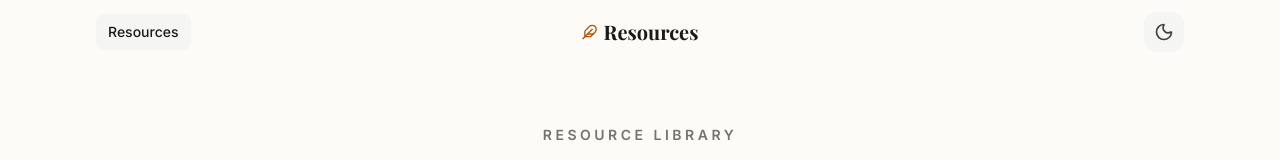
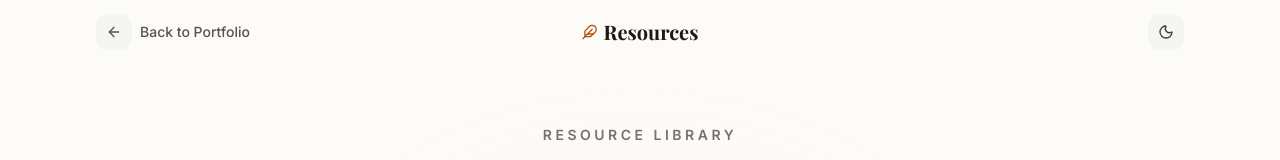
Before and after one commit to DerrickMits/resources, a Next.js app: page / in a window 1280 px wide. Shown: the top 160 px of the page. Built offline with nearby package versions, Linux system fonts and the light colour scheme; a web font is replaced by a local one.

Commit message:
Add Back to Portfolio link on left side, remove redundant Resources nav link

```diff
--- a/components/Navbar.tsx
+++ b/components/Navbar.tsx
@@ -1,22 +1,14 @@
 "use client";
 
 import { useState, useEffect } from "react";
-import { motion, AnimatePresence } from "framer-motion";
 import { useTheme } from "next-themes";
-import { Sun, Moon, Menu, X, Feather } from "lucide-react";
+import { Sun, Moon, Feather, ArrowLeft } from "lucide-react";
 import Link from "next/link";
-import { usePathname } from "next/navigation";
-
-const navLinks = [
-  { href: "/resources", label: "Resources", isActive: true },
-];
 
 export default function Navbar() {
   const { theme, setTheme } = useTheme();
   const [mounted, setMounted] = useState(false);
-  const [mobileOpen, setMobileOpen] = useState(false);
   const [scrolled, setScrolled] = useState(false);
-  const pathname = usePathname();
 
   useEffect(() => {
     setMounted(true);
@@ -26,19 +18,31 @@ export default function Navbar() {
   }, []);
 
   const toggleTheme = () => setTheme(theme === "dark" ? "light" : "dark");
-  const closeMobile = () => setMobileOpen(false);
 
   return (
-    <>
     <header
-        className={`fixed top-0 left-0 right-0 z-40 transition-all duration-300 ${
+      className={`fixed top-0 inset-x-0 z-40 transition-all duration-300 ${
         scrolled
           ? "glass border-b border-warm-200/60 dark:border-warm-800/60 shadow-sm"
           : "bg-transparent"
       }`}
     >
       <nav className="max-w-6xl mx-auto px-6 md:px-8 h-16 flex items-center justify-between">
-          {/* Wordmark — matches The Ledger style */}
+        {/* Back to portfolio */}
+        <Link
+          href="https://portfoliosite-pearl-one.vercel.app"
+          className="group inline-flex items-center gap-2 text-sm font-medium text-warm-600 dark:text-warm-400 hover:text-warm-900 dark:hover:text-warm-100 transition-colors"
+        >
+          <span className="inline-flex items-center justify-center w-9 h-9 rounded-xl bg-warm-100 dark:bg-warm-800 group-hover:bg-warm-200 dark:group-hover:bg-warm-700 transition-colors">
+            <ArrowLeft
+              className="w-4 h-4 transition-transform duration-200 group-hover:-translate-x-0.5"
+              strokeWidth={2}
+            />
+          </span>
+          <span className="hidden sm:inline">Back to Portfolio</span>
+        </Link>
+
+        {/* Wordmark — centered like The Ledger */}
         <Link
           href="/"
           className="absolute left-1/2 -translate-x-1/2 font-display text-lg sm:text-xl font-bold text-warm-900 dark:text-warm-100 hover:text-warm-700 dark:hover:text-warm-300 transition-colors inline-flex items-center gap-1.5"
@@ -50,107 +54,23 @@ export default function Navbar() {
           <span>Resources</span>
         </Link>
 
-          {/* Desktop Links */}
-          <div className="hidden md:flex items-center gap-1">
-            {navLinks.map((link) => {
-              const isActive = link.isActive || pathname === link.href;
-              const isExternal = link.href.startsWith("http");
-              const Comp = isExternal ? "a" : Link;
-              const props = isExternal
-                ? { href: link.href }
-                : { href: link.href };
-
-              return (
-                <Comp
-                  key={link.label}
-                  {...props}
-                  className={`px-3 py-2 rounded-lg text-sm font-medium transition-colors ${
-                    isActive
-                      ? "text-warm-900 dark:text-warm-100 bg-warm-100 dark:bg-warm-800"
-                      : "text-warm-600 dark:text-warm-400 hover:text-warm-900 dark:hover:text-warm-100 hover:bg-warm-100 dark:hover:bg-warm-800"
-                  }`}
-                >
-                  {link.label}
-                </Comp>
-              );
-            })}
-          </div>
-
-          {/* Theme Toggle + Mobile Menu */}
-          <div className="flex items-center gap-3">
+        {/* Theme toggle */}
+        <div className="flex items-center">
           {mounted && (
             <button
               onClick={toggleTheme}
-                className="w-10 h-10 rounded-xl bg-warm-100 dark:bg-warm-800 flex items-center justify-center hover:bg-warm-200 dark:hover:bg-warm-700 transition-colors"
+              className="w-9 h-9 rounded-xl bg-warm-100 dark:bg-warm-800 flex items-center justify-center hover:bg-warm-200 dark:hover:bg-warm-700 transition-colors"
               aria-label="Toggle theme"
             >
               {theme === "dark" ? (
-                  <Sun className="w-5 h-5 text-warm-300" />
+                <Sun className="w-4 h-4 text-warm-300" strokeWidth={2} />
               ) : (
-                  <Moon className="w-5 h-5 text-warm-700" />
+                <Moon className="w-4 h-4 text-warm-700" strokeWidth={2} />
               )}
             </button>
           )}
-
-            <button
-              onClick={() => setMobileOpen(!mobileOpen)}
-              className="md:hidden w-10 h-10 rounded-xl bg-warm-100 dark:bg-warm-800 flex items-center justify-center hover:bg-warm-200 dark:hover:bg-warm-700 transition-colors"
-              aria-label="Toggle menu"
-            >
-              {mobileOpen ? (
-                <X className="w-5 h-5 text-warm-700 dark:text-warm-300" />
-              ) : (
-                <Menu className="w-5 h-5 text-warm-700 dark:text-warm-300" />
-              )}
-            </button>
         </div>
       </nav>
     </header>
-
-      {/* Mobile Menu */}
-      <AnimatePresence>
-        {mobileOpen && (
-          <motion.div
-            initial={{ opacity: 0 }}
-            animate={{ opacity: 1 }}
-            exit={{ opacity: 0 }}
-            transition={{ duration: 0.15 }}
-            className="fixed inset-0 z-30 md:hidden"
-            onClick={closeMobile}
-          >
-            <div className="absolute inset-0 bg-black/40 backdrop-blur-sm" />
-            <motion.div
-              initial={{ x: "100%" }}
-              animate={{ x: 0 }}
-              exit={{ x: "100%" }}
-              transition={{ duration: 0.25, ease: "easeInOut" }}
-              className="absolute top-0 right-0 bottom-0 w-72 bg-white dark:bg-warm-900 border-l border-warm-200 dark:border-warm-800 shadow-2xl pt-20 px-6"
-              onClick={(e) => e.stopPropagation()}
-            >
-              <div className="flex flex-col gap-1">
-                {navLinks.map((link) => {
-                  const isExternal = link.href.startsWith("http");
-                  const Comp = isExternal ? "a" : Link;
-                  const props = isExternal
-                    ? { href: link.href, target: "_self" }
-                    : { href: link.href };
-
-                  return (
-                    <Comp
-                      key={link.label}
-                      {...props}
-                      onClick={closeMobile}
-                      className="px-4 py-3 rounded-xl text-lg font-medium text-warm-700 dark:text-warm-300 hover:bg-warm-100 dark:hover:bg-warm-800 hover:text-warm-900 dark:hover:text-warm-100 transition-colors"
-                    >
-                      {link.label}
-                    </Comp>
-                  );
-                })}
-              </div>
-            </motion.div>
-          </motion.div>
-        )}
-      </AnimatePresence>
-    </>
   );
 }
```
Lines whose indentation alone changed are shown as unchanged.
